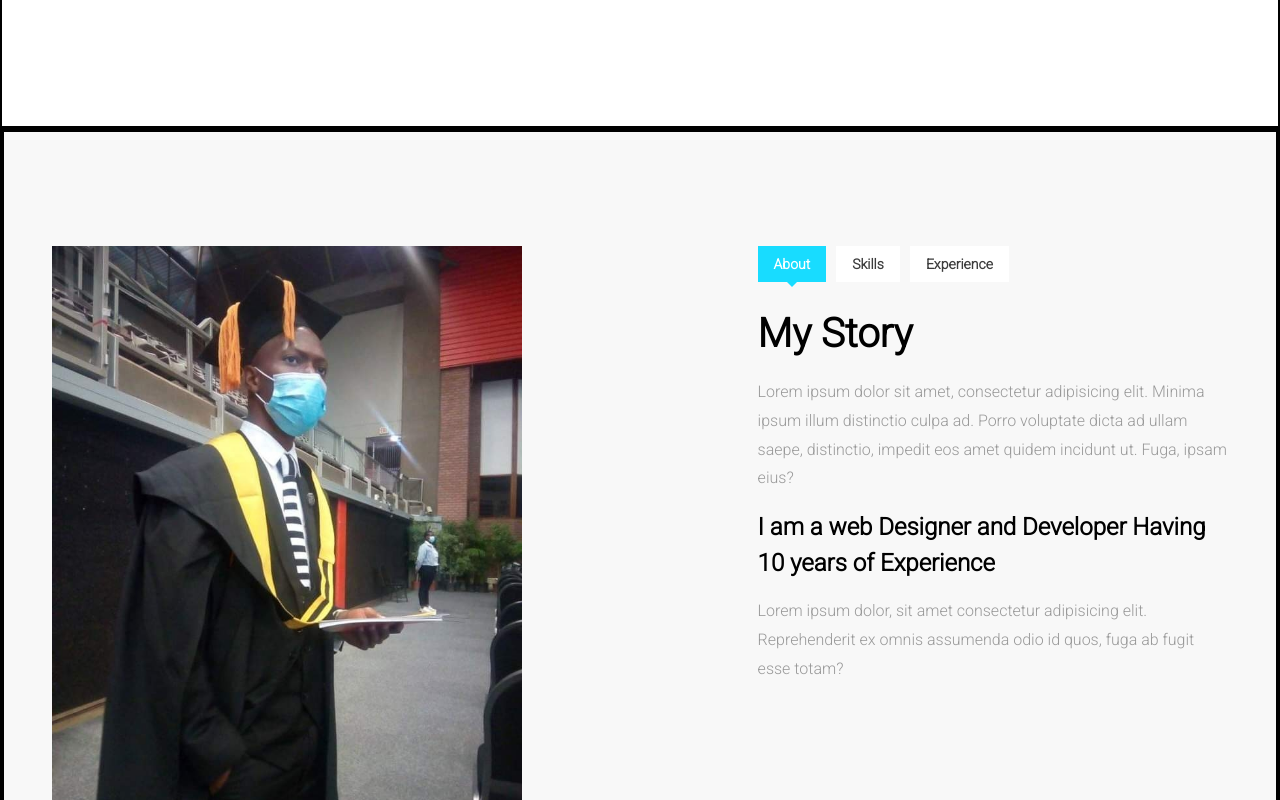
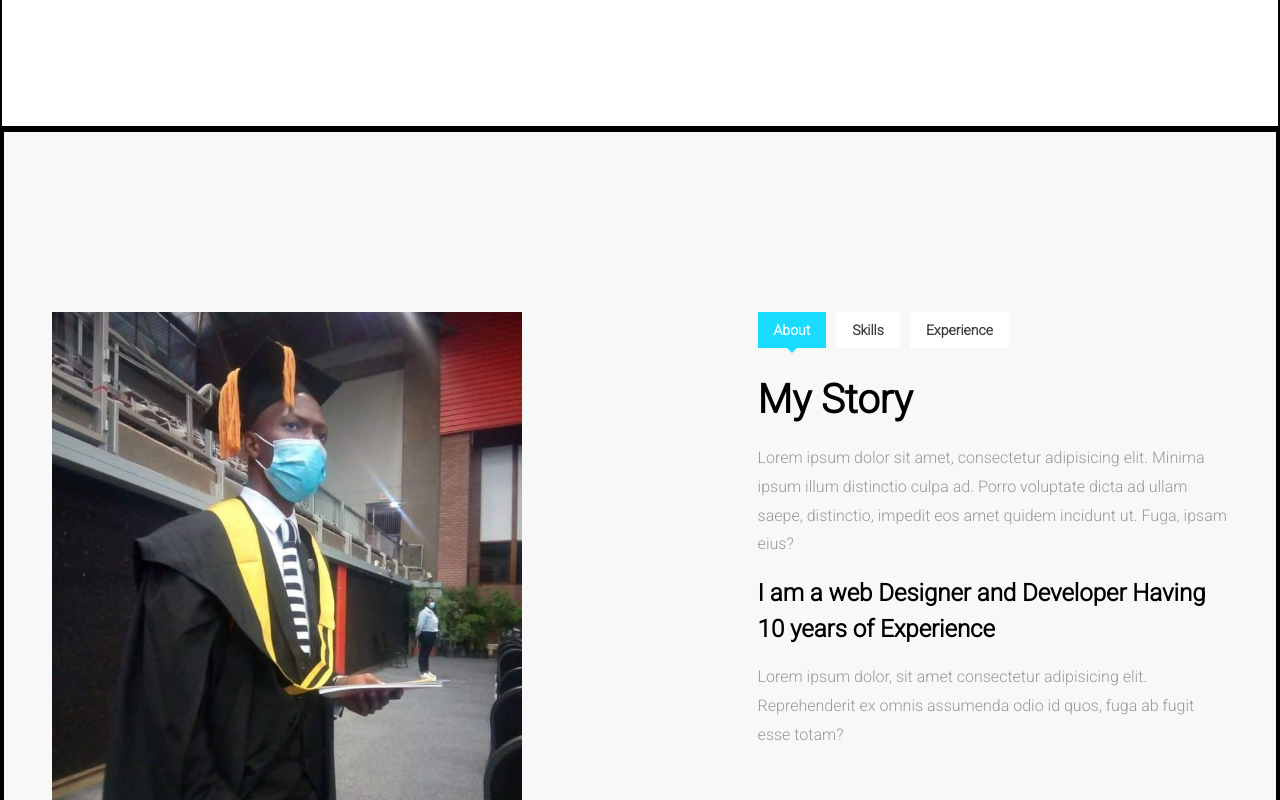
Before and after one commit to LesegoLSG/Portfolio, a React (Create React App) app: page / in a window 1280 px wide. Shown: the part 1480-2280 px from the top of the page. Built offline with nearby package versions, Linux system fonts and the light colour scheme.

Commit message:
Changed the height to min-height and testing border

```diff
--- a/src/Stylesheet/section.css
+++ b/src/Stylesheet/section.css
@@ -3,7 +3,8 @@ section {
     flex-direction: column;
     justify-content: center;
     align-items: center;
-    height: 100vh;
+    /* section min-height (height:100vh) */
+    min-height: 100vh;
     /* background-color: green; */
     border: 2px solid #000;
 
```
